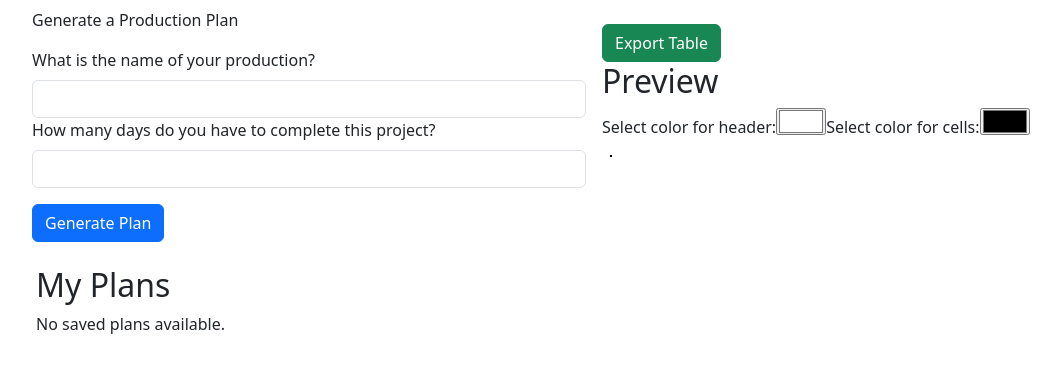
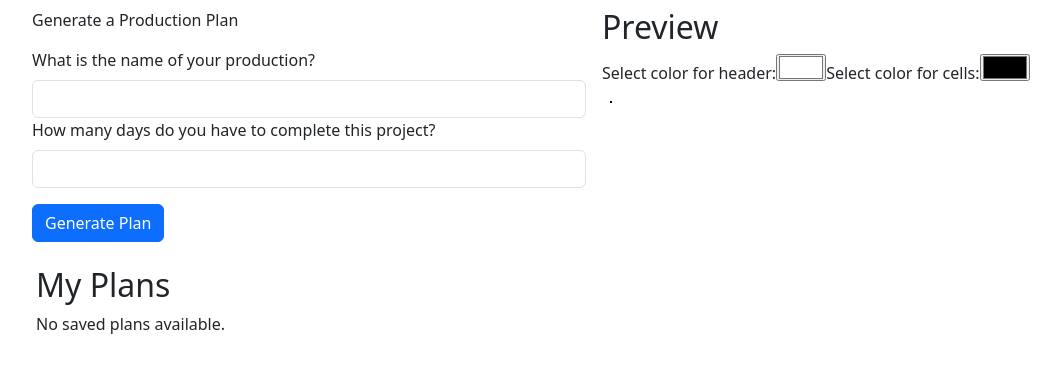
Before and after one commit to Abby-Dennin/Animation-Production-Plan-Generator, a React (Vite) app in the folder frontend/: page / in a window 1280 px wide. Shown: the top 368 px of the page, without its empty margins (46-1107 px from the left). Built offline with nearby package versions, Linux system fonts and the light colour scheme; the HTML template or start-up script is replaced by a standard one.

Commit message:
added export csv for saved plans - removed it from PlanningForm

```diff
--- a/frontend/src/components/PlanningForm.tsx
+++ b/frontend/src/components/PlanningForm.tsx
@@ -122,49 +122,6 @@ const PlanningForm: React.FC<Props> = ({ onSavePlan, parentHeaderColor, parentCe
             });
     };
 
-    const handleExportCSV = () => {
-        const csvRows = [];
-        // Add header row
-        const headerRow = [...tableRows, "Done"].map(row => {
-            return `"${row}"`; // Wrap each cell in double quotes
-        }).join(",");
-        csvRows.push(headerRow);
-
-        // Add data rows
-        values.forEach(row => {
-            const csvRow = [...row, "No"].map((cell, index) => {
-                if (index === 0) {
-                    // First cell, apply header color
-                    return `"${cell}"`;
-                } else if (index === row.length) {
-                    // Last cell, add "Yes/No" for "Done" column
-                    return `"${cell}"`;
-                } else {
-                    // Other cells, apply cell color
-                    return `"${cell}"`;
-                }
-            }).join(",");
-            csvRows.push(csvRow);
-        });
-
-        // Combine rows into CSV content
-        const csvContent = csvRows.join("\n");
-
-        // Download CSV file
-        const blob = new Blob([csvContent], { type: "text/csv;charset=utf-8;" });
-        const link = document.createElement("a");
-        if (link.download !== undefined) {
-            const url = URL.createObjectURL(blob);
-            link.setAttribute("href", url);
-            link.setAttribute("download", "production_plan.csv");
-            document.body.appendChild(link);
-            link.click();
-            document.body.removeChild(link);
-        } else {
-            alert("Your browser does not support downloading files.");
-        }
-    };
-
     const handleSavePlan = () => {
         // Add the current plan to the list of saved plans
         const emptyTasksArray: boolean[] = Array(values.length).fill(false);
@@ -210,12 +167,6 @@ const PlanningForm: React.FC<Props> = ({ onSavePlan, parentHeaderColor, parentCe
                     </form>
                 </div>
                 <div className="mw-45 p-2 col">
-                    <div>
-                    <button className="btn btn-success mt-3" onClick={handleExportCSV}>
-                        Export Table
-                    </button>
-                    </div>
-
                     <div><h2>Preview</h2></div>
 
                     <label htmlFor="headerColor" className="form-label">
--- a/frontend/src/components/SavedPlans.tsx
+++ b/frontend/src/components/SavedPlans.tsx
@@ -53,6 +53,46 @@ const SavedPlans: React.FC<Props> = ({ savedPlans = [] }) => {
     }
   };
 
+  const handleExportCSV = () => {
+    const csvRows = [];
+    // Add header row
+    const headerRow = [
+        "Task",
+        "Task Description",
+        "Start Date",
+        "End Date",
+        "Done"
+    ].map(cell => `"${cell}"`).join(",");
+    csvRows.push(headerRow);
+
+    // Add data rows
+    selectedPlan.data.slice(0).forEach(row => {
+        const csvRow = row.map(cell => {
+            return `"${cell}"`;
+        }).join(",");
+        csvRows.push(csvRow);
+    });
+
+    // Combine rows into CSV content
+    const csvContent = csvRows.join("\n");
+
+    // Download CSV file
+    const blob = new Blob([csvContent], { type: "text/csv;charset=utf-8;" });
+    const link = document.createElement("a");
+    if (link.download !== undefined) {
+        const url = URL.createObjectURL(blob);
+        link.setAttribute("href", url);
+        link.setAttribute("download", `${selectedPlan.planName}_export.csv`);
+        document.body.appendChild(link);
+        link.click();
+        document.body.removeChild(link);
+    } else {
+        alert("Your browser does not support downloading files.");
+    }
+};
+
+
+
   return (
     <div className="container">
       <h2>My Plans</h2>
@@ -101,6 +141,12 @@ const SavedPlans: React.FC<Props> = ({ savedPlans = [] }) => {
                   ))}
                 </tbody>
               </table>
+              <button
+                className="btn btn-success"
+                onClick={handleExportCSV}
+              >
+                Export CSV
+              </button>
             </div>
           )}
         </>
```
